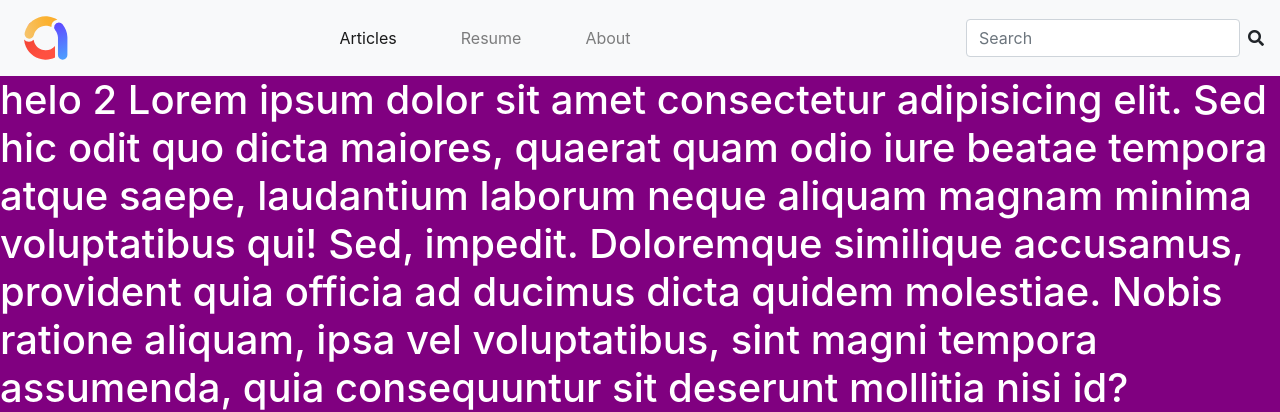
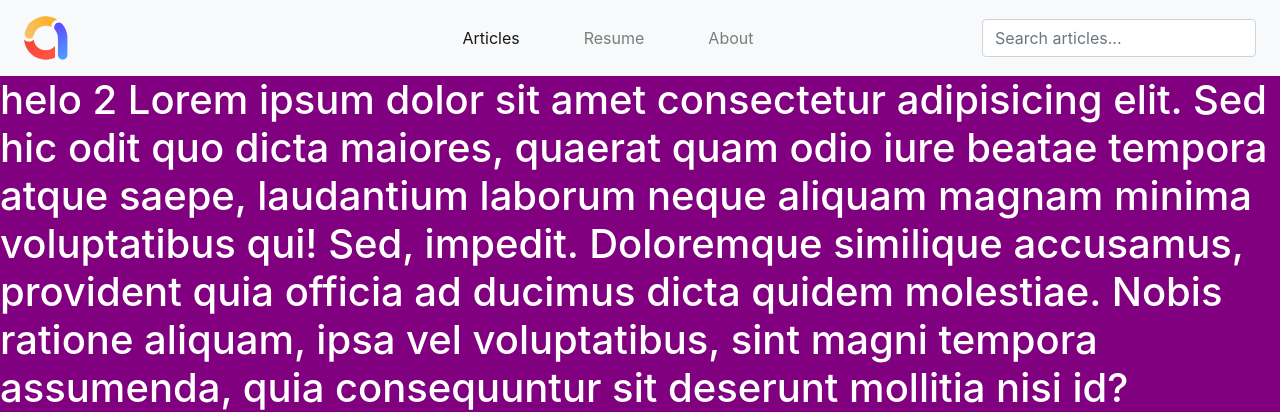
Before and after one commit to AlexandruNst/blog_and_resume, a Django app: page / in a window 1280 px wide. Shown: the top 412 px of the page. Run offline with Django 3.2, Linux system fonts and the light colour scheme; some libraries are stand-ins or nearby versions.

Commit message:
links are centered

```diff
--- a/blog/static/css/nav.css
+++ b/blog/static/css/nav.css
@@ -10,4 +10,5 @@ body {
 .navbar-brand img {
   width: 60px;
   height: 60px;
+  margin-right: 230px;
 }
--- a/blog/templates/blog/base_nav.html
+++ b/blog/templates/blog/base_nav.html
@@ -30,8 +30,8 @@
 
     </ul>
     <form class="form-inline my-2 my-lg-0 ml-0 ml-lg-4">
-      <input class="form-control mr-sm-2" type="search" placeholder="Search" aria-label="Search">
-      <i class="fas fa-search"></i>
+      <input class="form-control mr-sm-2" type="search" placeholder="Search articles..." aria-label="Search">
+      {% comment %} <i class="fas fa-search"></i> {% endcomment %}
     </form>
   </div>
 </nav>
```
